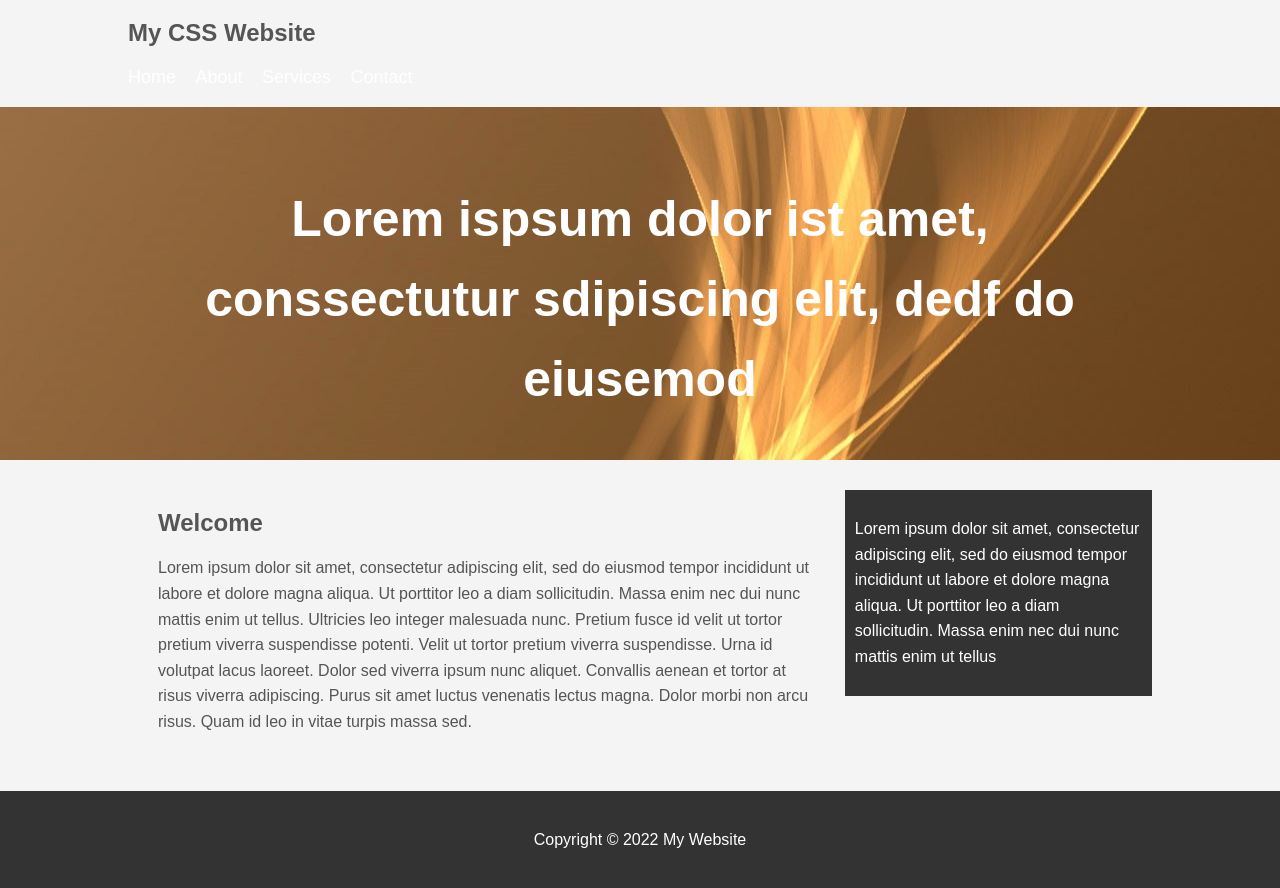
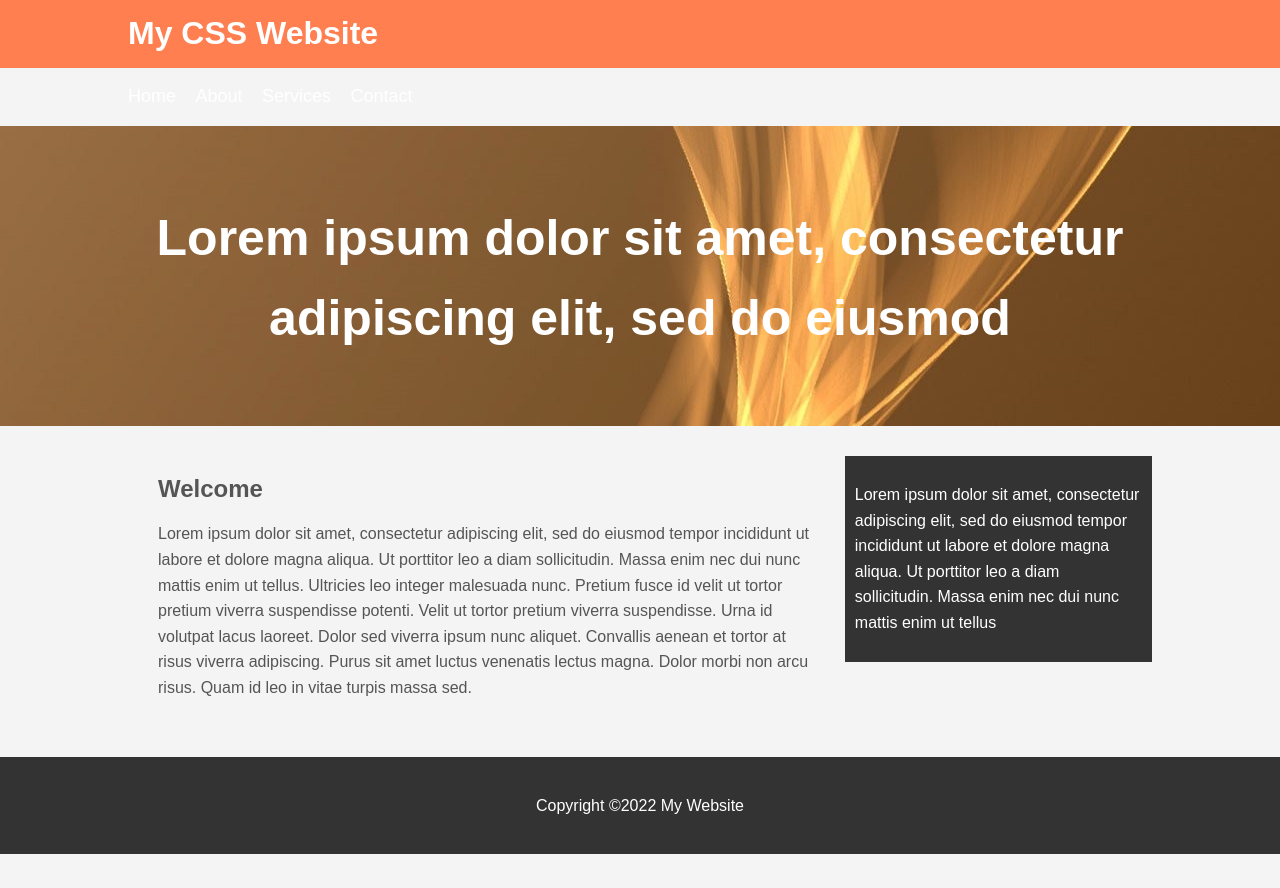
Before and after one commit to Averycnt/CSS-website, a plain HTML site: page index.html in a window 1280 px wide. After the commit the page ends 854 px from the top, so only its background shows below. Drawn offline with Linux system fonts and the light colour scheme.

Commit message:
Update index.html

```diff
--- a/index.html
+++ b/index.html
@@ -1,7 +1,7 @@
 <!doctype html>
 <html>
 <head>
-<meta charset="UTF-8">
+<meta charset="utf-8">
 <title>CSS Website</title>
 	<link rel="stylesheet" type="text/css" href="style.css">
 </head>
@@ -9,12 +9,11 @@
 <body>
 	<header id="main-header">
 		<div class="container">
+			<h1>My CSS Website</h1>
 		</div>
 	</header>
-
 <nav id="navbar">
 	<div class="container">
-			<h1>My CSS Website</h1>
 		<ul>
 			<li><a href="#">Home</a></li>
 			<li><a href="#">About</a></li>
@@ -23,13 +22,11 @@
 		</ul>
 	</div>
 </nav>
-
 <section id="showcase">
 	<div class="container">
-			<h1>Lorem ispsum dolor ist amet, conssectutur sdipiscing elit, dedf do eiusemod</h1>
+	<h1>Lorem ipsum dolor sit amet, consectetur adipiscing elit, sed do eiusmod</h1>
 	</div>
 </section>
-
 	<div class="container">
 		<section id="main">
 			<h1>Welcome</h1>
@@ -41,8 +38,7 @@
 	</div>
 
 	<footer id="main-footer">
-		<p>Copyright &copy; 2022 My Website</p>
+		<p>Copyright &copy;2022 My Website</p>
 	</footer>
-
 </body>
 </html>
```
Lines whose indentation alone changed are shown as unchanged.
